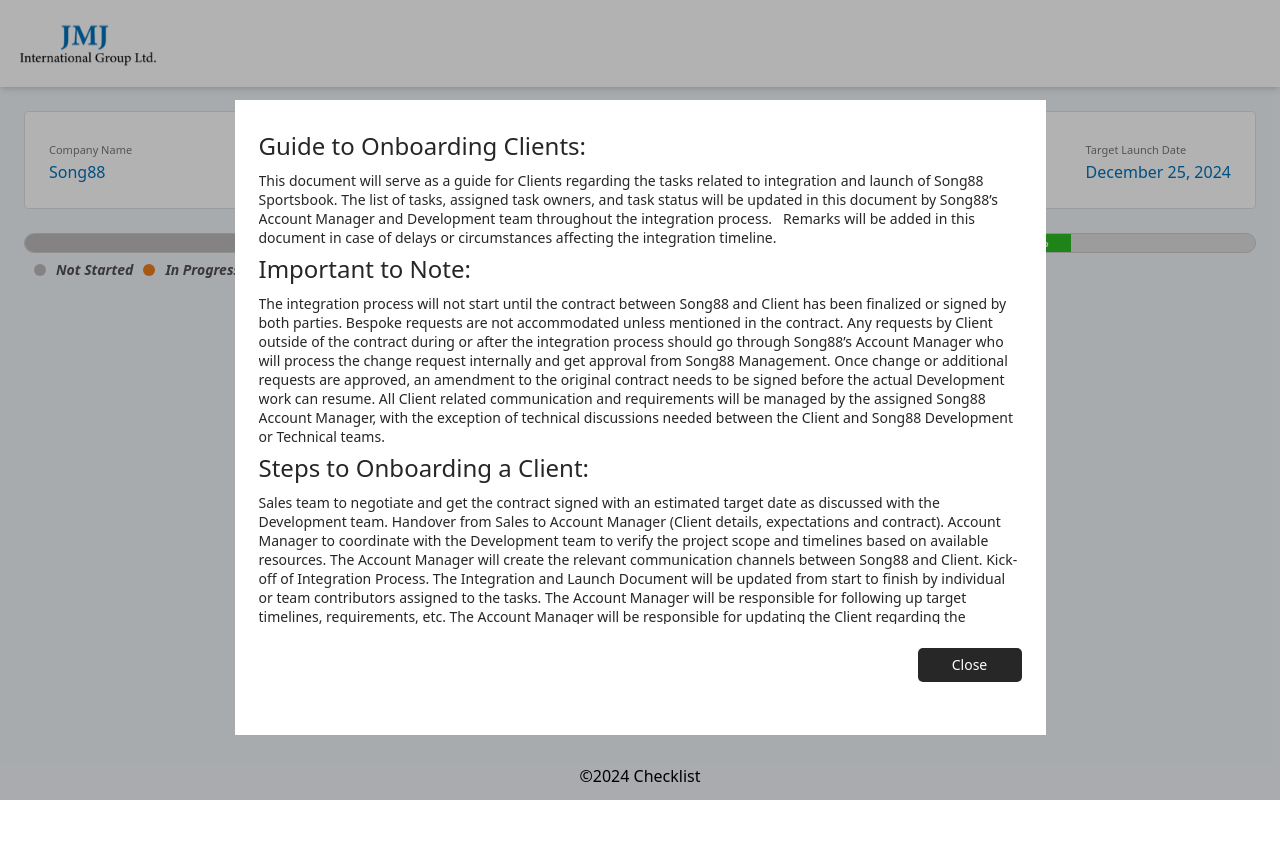
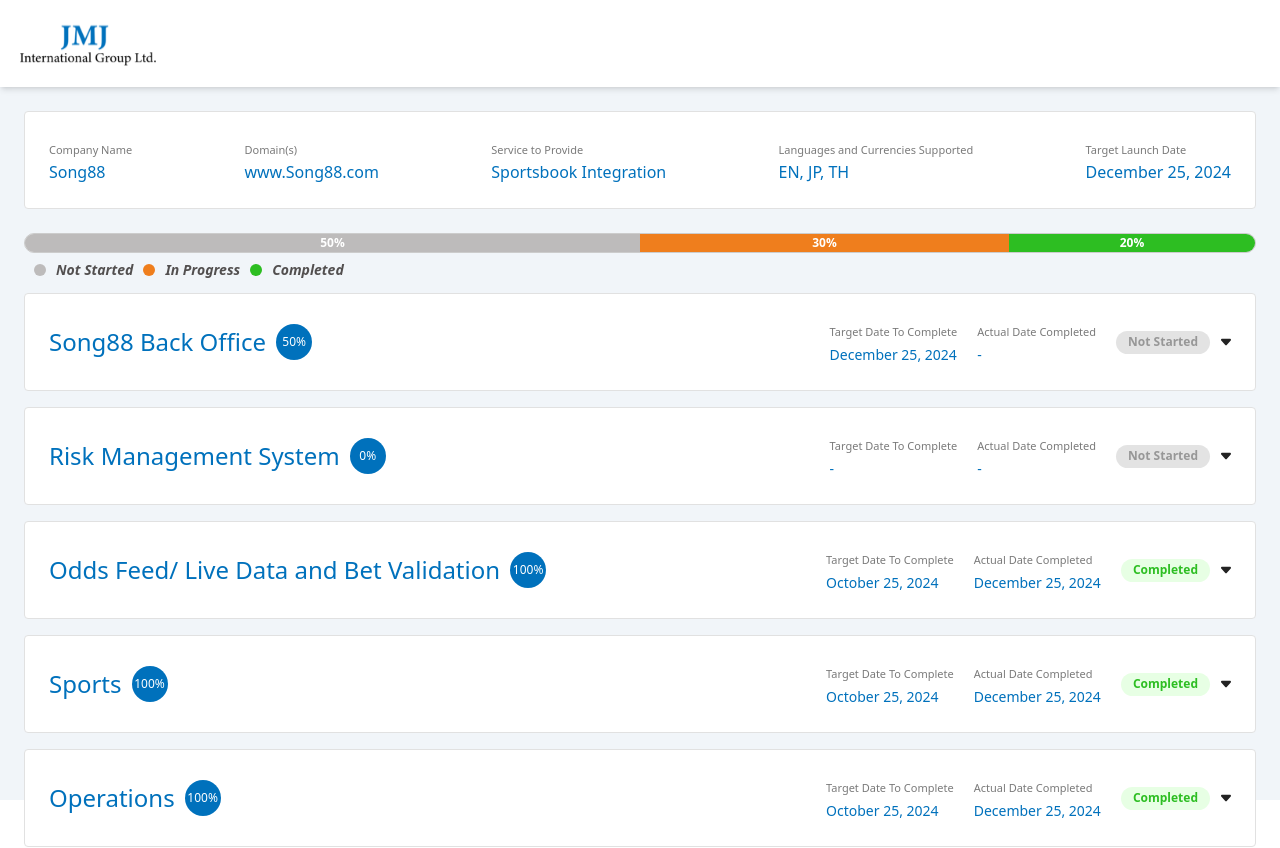
Before and after one commit to song88mk-ui/client-checklist, a Svelte app in the folder client-checklist.fe/: page /client in a window 1280 px wide. Shown: the top 848 px of the page. Before the commit the page ends 800 px from the top, so only its background shows below. Built offline with nearby package versions, Linux system fonts and the light colour scheme.

Commit message:
client-ui

```diff
--- /dev/null
+++ b/client-checklist.fe/src/components/ClientTask.svelte
@@ -0,0 +1,182 @@
+<script lang="ts">
+  import { fly } from "svelte/transition";
+
+  export let Progress: number = 0;
+  export let Title: string = "";
+  export let TargetDateComplete: string = "";
+  export let ActualDateComplete: string = "";
+  export let status: number = 0;
+
+  let isOpen = false;
+
+  const STATUS_BG: any = {
+    0: "bg-[#E3E3E3]",
+    1: "bg-[#FAE9DC]",
+    2: "bg-[#E7FFE4]",
+  };
+  const STATUS_TEXT: any = {
+    0: "text-[#979797]",
+    1: "text-[#EF7E1D]",
+    2: "text-[#2DBE22]",
+  };
+
+  function toggle() {
+    isOpen = !isOpen;
+  }
+
+  function Status(status: number) {
+    return `
+        <div
+            class="mx-[10px] rounded-[24px] ${STATUS_BG[status]} flex px-[2px] justify-center items-center ${STATUS_TEXT[status]} text-[12px] font-normal font-semibold leading-none h-[23px] self-center">
+            ${status === 0 ? "<span>In Progress</span>" : ""}
+            ${status === 1 ? "<span>Not Started</span>" : ""}
+            ${status === 2 ? "<span>Completed</span>" : ""}
+        </div>
+    `;
+  }
+</script>
+
+<div
+  on:click={toggle}
+  role="presentation"
+  class="cursor-pointer min-h-[94px] mt-4 rounded-[4px] border border-[#E1E1E1] bg-white"
+>
+  <div class="flex justify-between items-center p-6">
+    <div class="flex">
+      <span
+        class="self-center text-[#0071BC] text-[24px] font-normal font-bold leading-none mr-[10px]"
+        >{Title}</span
+      >
+      <div
+        class="h-[36px] w-[36px] rounded-full bg-[#0071BC] text-white text-[12px] font-normal font-bold leading-none flex items-center justify-center"
+      >
+        <span>{`${Progress}%`}</span>
+      </div>
+    </div>
+    <div class="flex">
+      <div class="mx-[10px]">
+        <span
+          class="text-[#7A7A7A] text-[11px] font-normal font-light leading-none"
+          >Target Date To Complete</span
+        >
+        <br />
+        <span
+          class="text-[#0071BC] text-[14px] font-normal font-bold leading-none"
+        >
+          {TargetDateComplete}</span
+        >
+      </div>
+
+      <div class="mx-[10px]">
+        <span
+          class="text-[#7A7A7A] text-[11px] font-normal font-light leading-none"
+          >Actual Date Completed</span
+        >
+        <br />
+        <span
+          class="text-[#0071BC] text-[14px] font-normal font-bold leading-none"
+          >{ActualDateComplete}</span
+        >
+      </div>
+      <div
+        class={`mx-[10px] rounded-[24px] ${STATUS_BG[status]} flex px-[12px] justify-center items-center ${STATUS_TEXT[status]} text-[12px] font-normal font-semibold leading-none h-[23px] self-center`}
+      >
+        {#if status === 1}
+          <span>In Progress</span>
+        {/if}
+        {#if status === 0}
+          <span>Not Started</span>
+        {/if}
+        {#if status === 2}
+          <span>Completed</span>
+        {/if}
+      </div>
+      <img
+        src={`./assets/${isOpen ? "arrow-up" : "arrow-down"}.svg`}
+        alt="logo"
+      />
+    </div>
+  </div>
+  {#if isOpen}
+    <div class="mx-[20px]" transition:fly={{ y: -10, duration: 300 }}>
+      <table class="min-w-full mb-[10px]">
+        <thead class="h-[36px]">
+          <tr>
+            <th
+              class="text-start bg-[#F6F6F6] px-4 py-2 text-[#1A1A1A] text-[14px] font-normal font-semibold leading-normal"
+              >Description</th
+            >
+            <th
+              class="text-start bg-[#F6F6F6] px-4 py-2 text-[#1A1A1A] text-[14px] font-normal font-semibold leading-normal"
+              >Comments</th
+            >
+            <th
+              class="text-start bg-[#F6F6F6] px-4 py-2 text-[#1A1A1A] text-[14px] font-normal font-semibold leading-normal"
+              >Assigned To</th
+            >
+            <th
+              class="text-start bg-[#F6F6F6] px-4 py-2 text-[#1A1A1A] text-[14px] font-normal font-semibold leading-normal"
+              >Status</th
+            >
+          </tr>
+        </thead>
+        <tbody>
+          <tr>
+            <td
+              class="text-start border-b border-[#ECECEC] px-4 py-2 text-[#1A1A1A] text-[14px]"
+              >Max Bet</td
+            >
+            <td
+              class="text-start border-b border-[#ECECEC] px-4 py-2 text-[#1A1A1A] text-[14px]"
+              >Test Account</td
+            >
+            <td
+              class="text-start border-b border-[#ECECEC] px-4 py-2 text-[#1A1A1A] text-[14px]"
+              >Song88 Operations Team</td
+            >
+            <td
+              class="text-start border-b border-[#ECECEC] px-4 py-2 text-[#1A1A1A] text-[14px]"
+              >{@html Status(2)}</td
+            >
+          </tr>
+          <tr>
+            <td
+              class="text-start border-b border-[#ECECEC] px-4 py-2 text-[#1A1A1A] text-[14px]"
+              >Max Payout</td
+            >
+            <td
+              class="text-start border-b border-[#ECECEC] px-4 py-2 text-[#1A1A1A] text-[14px]"
+              >N/A</td
+            >
+            <td
+              class="text-start border-b border-[#ECECEC] px-4 py-2 text-[#1A1A1A] text-[14px]"
+              >Song88 Operations Team</td
+            >
+            <td
+              class="text-start border-b border-[#ECECEC] px-4 py-2 text-[#1A1A1A] text-[14px]"
+              >{@html Status(0)}</td
+            >
+          </tr>
+          <tr>
+            <td
+              class="text-start border-b border-[#ECECEC] px-4 py-2 text-[#1A1A1A] text-[14px]"
+              >Player CCF and Groupings</td
+            >
+            <td
+              class="text-start border-b border-[#ECECEC] px-4 py-2 text-[#1A1A1A] text-[14px]"
+              >N/A</td
+            >
+            <td
+              class="text-start border-b border-[#ECECEC] px-4 py-2 text-[#1A1A1A] text-[14px]"
+              >Song88 Operations Team</td
+            >
+            <td
+              class="text-start border-b border-[#ECECEC] px-4 py-2 text-[#1A1A1A] text-[14px]"
+              >{@html Status(1)}</td
+            >
+          </tr>
+        </tbody>
+      </table>
+    </div>
+  {/if}
+</div>
--- a/client-checklist.fe/src/pages/Client.svelte
+++ b/client-checklist.fe/src/pages/Client.svelte
@@ -2,8 +2,9 @@
   import Layout from "../components/Layout.svelte";
   import ModalContent from "../components/ClientOnBoardGuide.svelte";
   import ProgressBar from "../components/ClientProgressBar.svelte";
+  import ClientTask from "../components/ClientTask.svelte";
   import { modalContent, isModalOpen } from "../stores/modal";
-  isModalOpen.set(true);
+  isModalOpen.set(false);
   modalContent.set(ModalContent);
 </script>
 
@@ -69,5 +70,13 @@
       </div>
     </div>
   </div>
-  <ProgressBar InProgress="30%" NotStarted="50%" Completed="5%"/>
+  <ProgressBar InProgress="30%" NotStarted="50%" Completed="20%"/>
+  <ClientTask Title="Song88 Back Office" Progress={50} ActualDateComplete="-" TargetDateComplete="December 25, 2024"/>
+  <ClientTask Title="Risk Management System" Progress={0} ActualDateComplete="-" TargetDateComplete="-"/>
+  <ClientTask Title="Odds Feed/ Live Data and Bet Validation" Progress={100} ActualDateComplete="December 25, 2024" TargetDateComplete="October 25, 2024" status={2}/>
+  <ClientTask Title="Sports" Progress={100} ActualDateComplete="December 25, 2024" TargetDateComplete="October 25, 2024" status={2}/>
+  <ClientTask Title="Operations" Progress={100} ActualDateComplete="December 25, 2024" TargetDateComplete="October 25, 2024" status={2}/>
+  <ClientTask Title="End to End Testing: Function/ Performance" Progress={100} ActualDateComplete="December 25, 2024" TargetDateComplete="October 25, 2024" status={2}/>
+  <ClientTask Title="Business Acceptance Test and Client Launch" Progress={100} ActualDateComplete="December 25, 2024" TargetDateComplete="October 25, 2024" status={2}/>
+
 </Layout>
```
Also changed, not shown: client-checklist.fe/public/assets/arrow-down.svg (added), client-checklist.fe/public/assets/arrow-up.svg (added).
